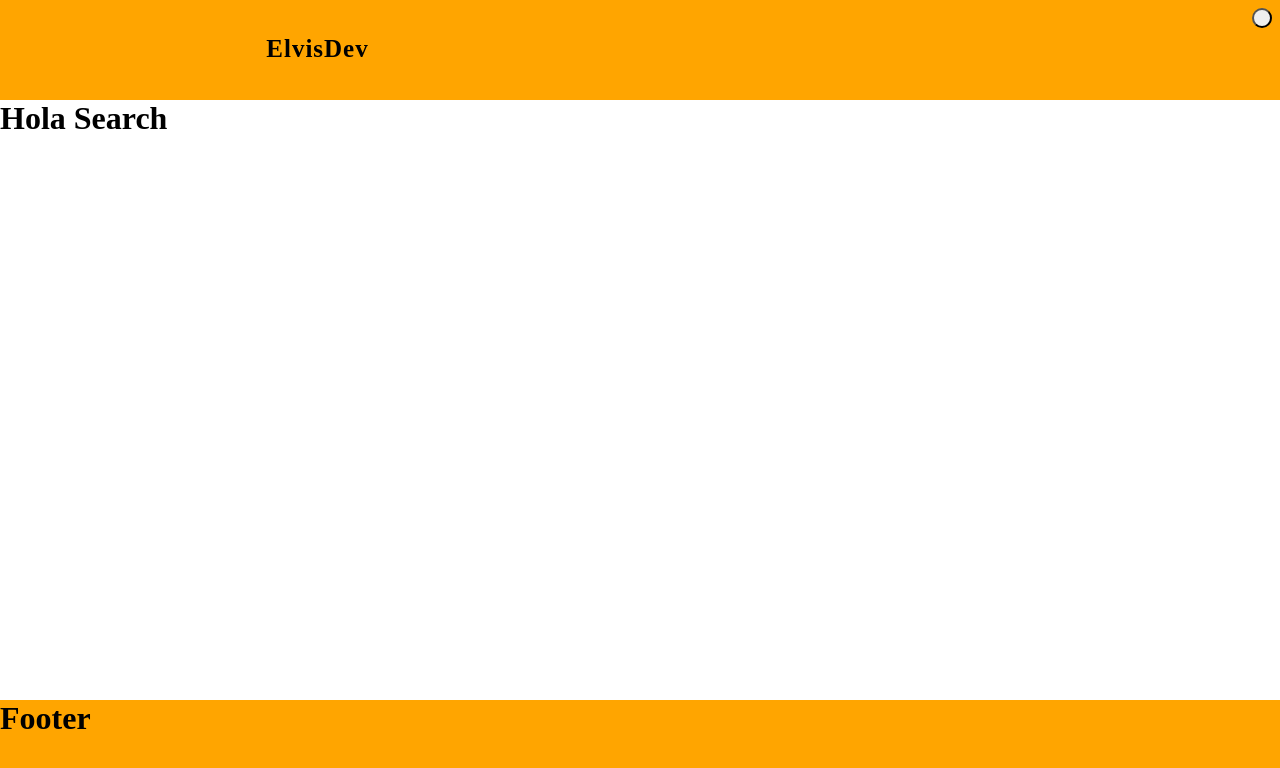
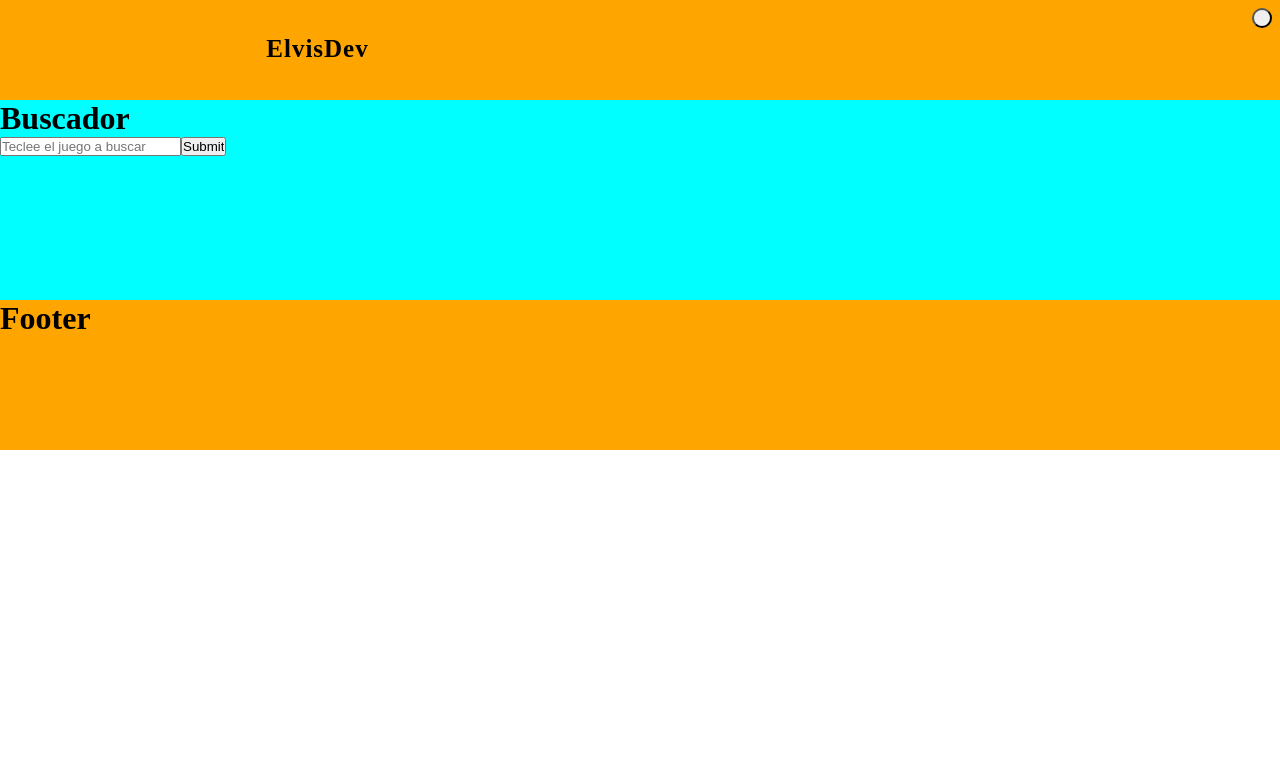
Before and after one commit to ElvisGT/Application_Redux, a React app: page /#/buscador in a window 1280 px wide. Built offline with nearby package versions, Linux system fonts and the light colour scheme; no server answers.

Commit message:
Trabajando en la logica del buscador

```diff
--- a/src/actions/actions.js
+++ b/src/actions/actions.js
@@ -1,4 +1,9 @@
 export const ShowMenu = (payload) => ({
     type:'SHOW_MENU',
     payload
-})
+});
+
+export const SearchInput = (payload) => ({
+    type:'SEARCH_INPUT',
+    payload
+});
--- a/src/components/Search.jsx
+++ b/src/components/Search.jsx
@@ -1,15 +1,66 @@
-import React from 'react';
+import React,{useState} from 'react';
+import { connect } from 'react-redux';
+import {SearchInput} from '../actions/actions';
+import {useInitialState} from '../hooks/useInitialState';
 
 
-const Search = () => {
+
+
+const Search = (props) => {
+    const {game} = props;
+    const [form,setForm] = useState({
+        gameName:'',
+    });
+
+
+    const date = useInitialState(game);
+
+
+    const handleSubmit = (event) => {
+        event.preventDefault();
+        SearchInput(form.gameName)
+
+    }
+
+    const handleSearch = (event) => {
+        setForm({
+            ...form,
+            [event.target.name]:event.target.value
+        })
+
+    }
+
+
+
     return(
         <div className="Search">
-            <h1>Hola Search</h1>
+            <h1>Buscador</h1>
+            <form onSubmit={handleSubmit}>
+                <input type="text" placeholder="Teclee el juego a buscar" name="game" onChange={handleSearch}/>
+                <input type="submit" />
+
+               {date.length > 0 &&
+                    console.log(date.name)
+
+               }
+            </form>
         </div>
     )
 
 
 }
 
+const mapDispatchToProps = {
+    SearchInput,
 
-export {Search};
+}
+
+const mapStateToProps = (state) => {
+    return {
+        game:state.game,
+
+    }
+}
+
+
+export default connect(mapStateToProps,mapDispatchToProps)(Search);
--- a/src/containers/Layout.jsx
+++ b/src/containers/Layout.jsx
@@ -1,7 +1,6 @@
 import React from 'react';
 import {Footer} from '../components/Footer';
 import Header from '../components/Header';
-import {useInitialState} from '../hooks/useInitialState';
 import {Provider} from 'react-redux';
 import {createStore} from 'redux';
 import {reducer} from '../reducer/reducer';
@@ -10,10 +9,9 @@ import '../static/css/styles.css';
 
 
 const Layout = ({children}) => {
-    const date = useInitialState([]);
     const initialState = {
-        "game":date,
-        "show_menu":false
+        "game":{},
+        "show_menu":false,
     }
 
     const store = createStore(reducer,initialState)
--- a/src/hooks/useInitialState.js
+++ b/src/hooks/useInitialState.js
@@ -1,13 +1,13 @@
 import {useEffect,useState} from 'react';
 
 const useInitialState = (search) => {
-    const [state,setState] = useState([]);
+    const [state,setState] = useState({});
 
     useEffect(() => {
         try{
             fetch(`https://api.rawg.io/api/games?key=e8715360d08f430abab063d824de93db&page=1&page_size=10&search=${search}`)
             .then(response => response.json())
-            .then(data => setState(data))
+            .then(data => setState(data.results))
         }catch(error){
             throw new Error(error);
         }
--- a/src/reducer/reducer.js
+++ b/src/reducer/reducer.js
@@ -6,6 +6,15 @@ const reducer = (state,action) => {
                 show_menu:!state.show_menu
             }
 
+        case 'SEARCH_INPUT':
+            return {
+                ...state,
+                game:action.payload
+
+            }
+
+
+
         default:
             return state;
     }
--- a/src/routes/App.js
+++ b/src/routes/App.js
@@ -2,7 +2,7 @@ import React from 'react';
 import {HashRouter,Routes,Route} from 'react-router-dom';
 import { Layout } from '../containers/Layout';
 import {Home} from '../containers/Home';
-import {Search} from '../components/Search';
+import Search from '../components/Search';
 
 const App = () => {
     return (
--- a/src/static/css/styles.css
+++ b/src/static/css/styles.css
@@ -70,10 +70,12 @@ body {
     border-radius: 100%;
 }
 .Search {
-    min-height: calc(100vh - 10rem - 10rem);
+    min-height: 20rem;
+    background-color: aqua;
 }
 
 .Footer {
     background-color: orange;
+    width: 100%;
     height: 15rem;
 }
```
